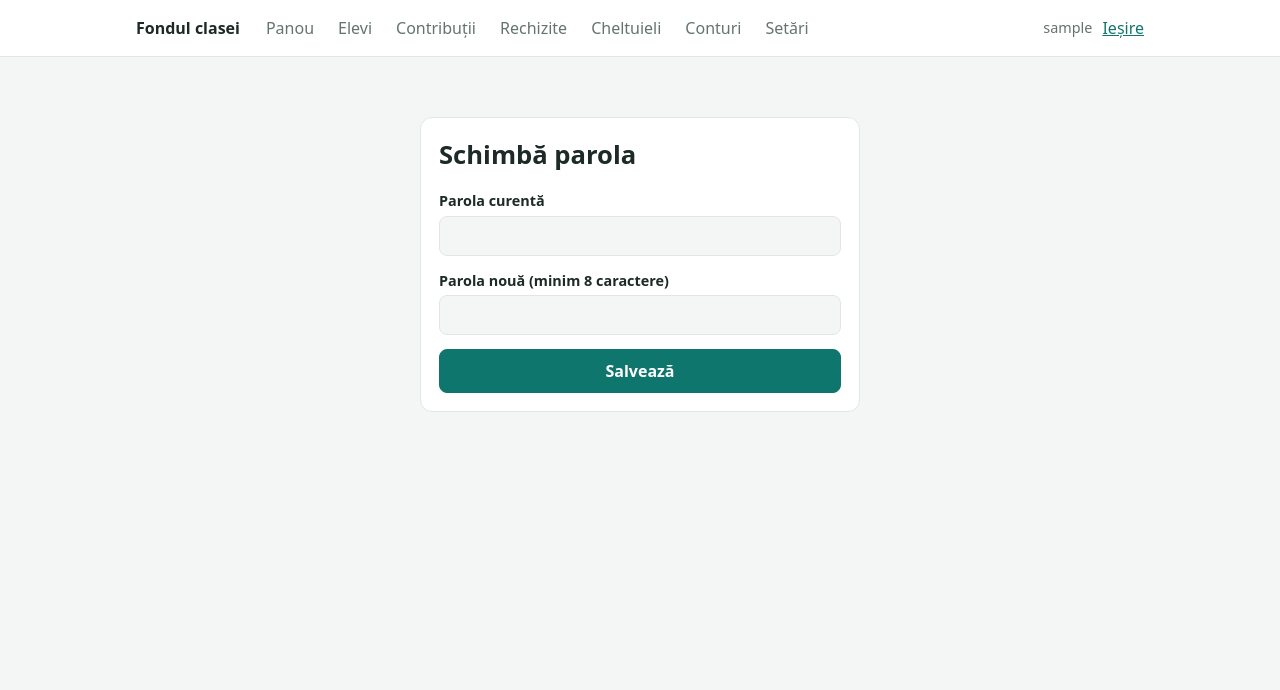
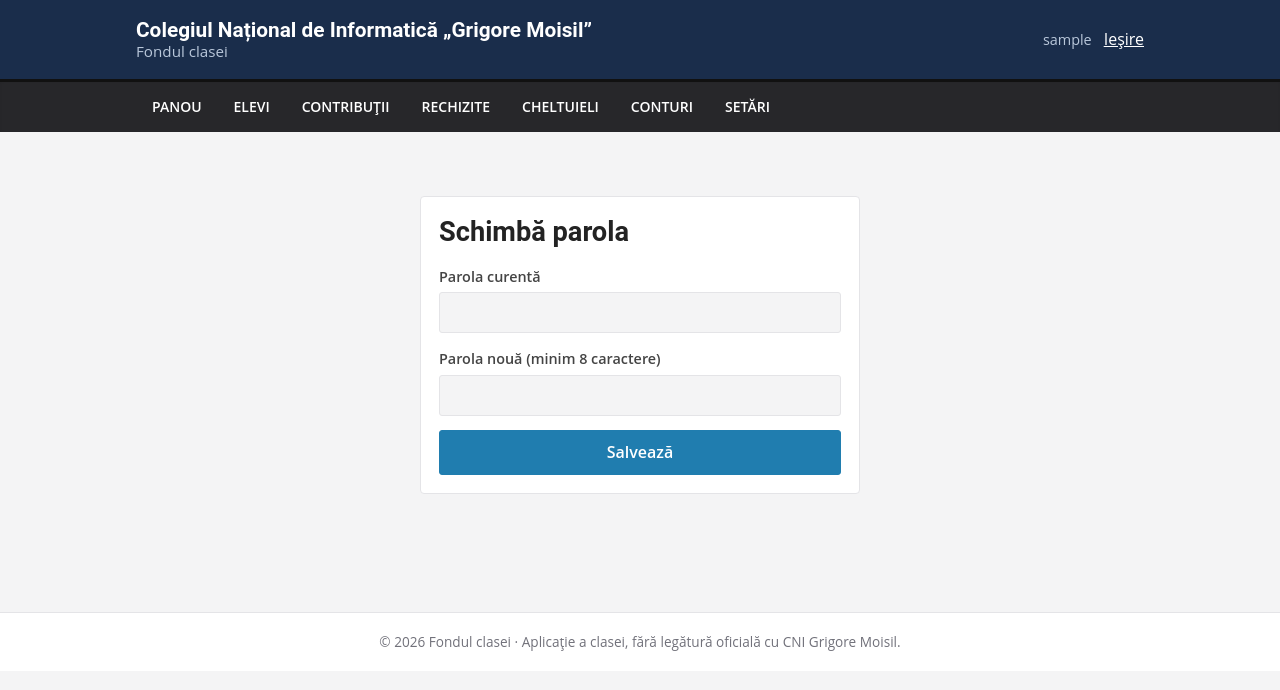
Before and after one commit to taka82/FondulClasei, a Flask app: page /account in a window 1280 px wide. Shown: the top 690 px of the page. Run offline with Flask 3, Linux system fonts and the light colour scheme; the visitor is signed in with stand-in values (Sample User, id 1); data comes from the database, SQL or seed files in the repository; data that the repository does not hold is empty; parts of the project's set-up code (start-up, migrations or seed data) failed here and were passed over.

Commit message:
Restilizare in stilul site-ului colegiului (moisilbrasov.ro)
- antet bleumarin cu numele colegiului, bara de meniu neagra cu linkuri majuscule
- accent albastru #207daf, Open Sans / Roboto (fara resurse externe), colturi plate
- sigla optionala din static/logo.png; subsol care precizeaza ca nu e site oficial
- meniu derulabil pe telefon; tema inchisa adaptata

Co-Authored-By: Claude Sonnet 5 <noreply@anthropic.com>

```diff
--- a/app.py
+++ b/app.py
@@ -160,6 +160,8 @@ def inject_globals():
         "user": g.get("user"),
         "is_admin": is_admin(),
         "class_name": db.get_setting("class_name", "Fondul clasei"),
+        "has_logo": (BASE_DIR / "static" / "logo.png").exists(),  # sigla optionala: pune fisierul static/logo.png
+        "year": date.today().year,
     }
 
 
--- a/static/style.css
+++ b/static/style.css
@@ -1,19 +1,27 @@
+/* Aspect inspirat de moisilbrasov.ro: antet bleumarin, bara de meniu inchisa la culoare, accent albastru,
+   Open Sans / Roboto, colturi putin rotunjite. Fara fonturi sau resurse de pe servere externe. */
 :root {
-  --bg: #f4f6f5;
+  --bg: #f4f4f5;
   --card: #ffffff;
-  --text: #1d2a27;
-  --muted: #64746f;
-  --line: #e1e7e4;
-  --accent: #0f766e;
+  --text: #444444;
+  --heading: #232323;
+  --muted: #71717a;
+  --line: #e4e4e7;
+  --accent: #207daf;
   --accent-text: #ffffff;
+  --navy: #1a2d4b;
+  --header-bg: #1a2d4b;
+  --header-muted: #b9c7da;
+  --nav-bg: #27272a;
+  --nav-active: #000000;
   --ok-bg: #dcf3e6; --ok: #146c3a;
   --warn-bg: #fdf0cf; --warn: #8a5a00;
   --bad-bg: #fbe0e0; --bad: #a12626;
 }
 @media (prefers-color-scheme: dark) {
   :root {
-    --bg: #111716; --card: #1a2321; --text: #e6eeeb; --muted: #93a6a0; --line: #2a3733;
-    --accent: #2bb3a5; --accent-text: #08201d;
+    --bg: #18181b; --card: #232326; --text: #d4d4d8; --heading: #f4f4f5; --muted: #a1a1aa; --line: #3f3f46;
+    --accent: #4aa3d4; --accent-text: #08202e; --navy: #223a5e; --header-bg: #142238; --nav-bg: #0f0f11; --nav-active: #2c2c33;
     --ok-bg: #163a27; --ok: #7ad9a0;
     --warn-bg: #3d3010; --warn: #f0c96a;
     --bad-bg: #421c1c; --bad: #f19a9a;
@@ -23,30 +31,43 @@
 * { box-sizing: border-box; }
 body {
   margin: 0; background: var(--bg); color: var(--text);
-  font: 16px/1.5 system-ui, -apple-system, "Segoe UI", Roboto, sans-serif;
+  font: 16px/1.6 "Open Sans", "Segoe UI", system-ui, -apple-system, Roboto, sans-serif;
 }
 .wrap { max-width: 1040px; margin: 0 auto; padding: 0 16px; }
-main.wrap { padding-top: 20px; padding-bottom: 48px; }
+main.wrap { padding-top: 24px; padding-bottom: 32px; min-height: 60vh; }
 a { color: var(--accent); }
-h1 { font-size: 1.6rem; margin: 0 0 16px; }
-h2 { font-size: 1.1rem; margin: 0 0 12px; }
+h1, h2, h3 { font-family: Roboto, "Segoe UI", system-ui, sans-serif; font-weight: 600; color: var(--heading); }
+h1 { font-size: 1.7rem; margin: 0 0 16px; line-height: 1.25; }
+h2 { font-size: 1.15rem; margin: 0 0 12px; }
 .muted { color: var(--muted); }
 .small { font-size: .85rem; }
 .crumb { margin: 0 0 4px; }
 
-/* bara de sus */
-.topbar { background: var(--card); border-bottom: 1px solid var(--line); position: sticky; top: 0; z-index: 5; }
-.topbar-inner { display: flex; align-items: center; gap: 16px; min-height: 56px; flex-wrap: wrap; padding-top: 6px; padding-bottom: 6px; }
-.brand { font-weight: 700; color: var(--text); text-decoration: none; }
-nav { display: flex; gap: 4px; flex-wrap: wrap; flex: 1; }
-nav a { padding: 6px 10px; border-radius: 8px; text-decoration: none; color: var(--muted); }
-nav a:hover { background: var(--bg); }
-nav a.on { background: var(--accent); color: var(--accent-text); }
-.logout { display: flex; align-items: center; gap: 10px; margin: 0; }
-.who { color: var(--muted); text-decoration: none; font-size: .9rem; }
+/* antet bleumarin, ca pe moisilbrasov.ro (sigla optionala: static/logo.png, alba, se potriveste pe fundal bleumarin) */
+.site-header { background: var(--header-bg); color: #fff; }
+.header-row { display: flex; align-items: center; justify-content: space-between; gap: 16px; padding-top: 18px; padding-bottom: 18px; }
+.brand { display: flex; align-items: center; gap: 16px; text-decoration: none; min-width: 0; }
+.brand-logo { height: 72px; width: auto; flex: none; }
+.brand-text { display: flex; flex-direction: column; line-height: 1.25; min-width: 0; }
+.school { font: 700 1.3rem Roboto, "Segoe UI", system-ui, sans-serif; color: #fff; }
+.sub { color: var(--header-muted); font-size: .95rem; }
+.logout { display: flex; align-items: center; gap: 12px; margin: 0; flex: none; }
+.who { color: var(--header-muted); text-decoration: none; font-size: .9rem; }
+.logout button.link { color: #fff; }
+
+/* bara de meniu: inchisa la culoare, linkuri majuscule, pagina activa pe fundal negru */
+.mainnav { background: var(--nav-bg); border-top: 3px solid #111; box-shadow: inset 0 0 2px rgba(0, 0, 0, .1); position: sticky; top: 0; z-index: 5; }
+.navlinks { display: flex; overflow-x: auto; white-space: nowrap; scrollbar-width: none; }
+.navlinks::-webkit-scrollbar { display: none; }
+.navlinks a { color: #fff; text-decoration: none; text-transform: uppercase; font-size: .875rem; font-weight: 600; padding: 14px 16px; }
+.navlinks a:hover { background: rgba(255, 255, 255, .1); }
+.navlinks a.on { background: var(--nav-active); }
+
+.site-footer { background: var(--card); border-top: 1px solid var(--line); color: var(--muted); font-size: .85rem; text-align: center; padding: 18px 0; }
+@media (max-width: 560px) { .school { font-size: 1rem; } .brand-logo { height: 48px; } .header-row { padding-top: 12px; padding-bottom: 12px; } }
 
 /* carduri */
-.card { background: var(--card); border: 1px solid var(--line); border-radius: 12px; padding: 18px; margin-bottom: 16px; }
+.card { background: var(--card); border: 1px solid var(--line); border-radius: 4px; padding: 18px; margin-bottom: 16px; }
 .narrow { max-width: 440px; margin: 40px auto; }
 .grid2 { display: grid; gap: 16px; grid-template-columns: 1fr 1fr; align-items: start; }
 .grid2.wide-first { grid-template-columns: 2fr 1fr; }
@@ -54,8 +75,8 @@ nav a.on { background: var(--accent); color: var(--accent-text); }
 
 /* statistici */
 .stats { display: grid; gap: 12px; grid-template-columns: repeat(4, 1fr); margin-bottom: 16px; }
-.stat { background: var(--card); border: 1px solid var(--line); border-radius: 12px; padding: 14px 16px; display: flex; flex-direction: column; }
-.stat.main { background: var(--accent); border-color: var(--accent); color: var(--accent-text); }
+.stat { background: var(--card); border: 1px solid var(--line); border-radius: 4px; padding: 14px 16px; display: flex; flex-direction: column; }
+.stat.main { background: var(--navy); border-color: var(--navy); color: #fff; }
 .stat .label { font-size: .85rem; opacity: .8; }
 .stat .value { font-size: 1.35rem; font-weight: 700; font-variant-numeric: tabular-nums; }
 .stat .value.neg { color: #ffd0d0; }
@@ -89,7 +110,7 @@ td.actions { text-align: right; white-space: nowrap; }
 .stack { display: grid; gap: 14px; }
 label { display: grid; gap: 4px; font-size: .9rem; font-weight: 600; }
 input, select, textarea {
-  font: inherit; padding: 8px 10px; border: 1px solid var(--line); border-radius: 8px;
+  font: inherit; padding: 8px 10px; border: 1px solid var(--line); border-radius: 3px;
   background: var(--bg); color: var(--text); width: 100%;
 }
 input:focus, select:focus, textarea:focus, button:focus-visible, a:focus-visible { outline: 2px solid var(--accent); outline-offset: 1px; }
@@ -102,7 +123,7 @@ input:focus, select:focus, textarea:focus, button:focus-visible, a:focus-visible
 
 .btn {
   display: inline-block; font: inherit; font-weight: 600; cursor: pointer; text-decoration: none; text-align: center;
-  padding: 9px 16px; border: 1px solid var(--accent); border-radius: 8px;
+  padding: 9px 16px; border: 1px solid var(--accent); border-radius: 3px;
   background: var(--accent); color: var(--accent-text);
 }
 .btn.small { padding: 5px 12px; font-size: .9rem; }
@@ -111,7 +132,7 @@ input:focus, select:focus, textarea:focus, button:focus-visible, a:focus-visible
 button.link { background: none; border: 0; padding: 0; font: inherit; color: var(--accent); cursor: pointer; text-decoration: underline; }
 button.link.danger { color: var(--bad); }
 
-.flash { padding: 10px 14px; border-radius: 8px; margin-bottom: 16px; font-weight: 500; }
+.flash { padding: 10px 14px; border-radius: 3px; margin-bottom: 16px; font-weight: 500; }
 .flash.ok { background: var(--ok-bg); color: var(--ok); }
 .flash.error { background: var(--bad-bg); color: var(--bad); }
 
@@ -128,7 +149,7 @@ details.card summary { cursor: pointer; }
 .tag { display: inline-block; font-size: .78rem; padding: 2px 10px; border-radius: 999px; background: var(--line); font-weight: 600; }
 .stepper { display: inline-flex; align-items: center; gap: 6px; }
 .stepper form { margin: 0; }
-.stepper button { width: 28px; height: 28px; border-radius: 6px; border: 1px solid var(--line); background: var(--card); color: var(--text); font: inherit; cursor: pointer; line-height: 1; }
+.stepper button { width: 28px; height: 28px; border-radius: 3px; border: 1px solid var(--line); background: var(--card); color: var(--text); font: inherit; cursor: pointer; line-height: 1; }
 .stepper button:hover { border-color: var(--accent); color: var(--accent); }
 .qty-num { min-width: 2.2ch; text-align: center; font-weight: 700; font-variant-numeric: tabular-nums; }
 tr.busy { opacity: .5; pointer-events: none; }
--- a/templates/base.html
+++ b/templates/base.html
@@ -3,15 +3,32 @@
 <head>
   <meta charset="utf-8">
   <meta name="viewport" content="width=device-width, initial-scale=1">
+  <meta name="theme-color" content="#1a2d4b">
   <title>{% block title %}{{ class_name }}{% endblock %} · {{ class_name }}</title>
   <link rel="stylesheet" href="{{ url_for('static', filename='style.css') }}">
 </head>
 <body>
+<header class="site-header">
+  <div class="wrap header-row">
+    <a class="brand" href="{{ url_for('dashboard') if user else url_for('login') }}">
+      {% if has_logo %}<img class="brand-logo" src="{{ url_for('static', filename='logo.png') }}" alt="">{% endif %}
+      <span class="brand-text">
+        <span class="school">Colegiul Național de Informatică „Grigore Moisil”</span>
+        <span class="sub">Fondul clasei{% if class_name != 'Fondul clasei' %} · {{ class_name }}{% endif %}</span>
+      </span>
+    </a>
     {% if user %}
-<header class="topbar">
-  <div class="wrap topbar-inner">
-    <a class="brand" href="{{ url_for('dashboard') }}">{{ class_name }}</a>
-    <nav>
+    <form method="post" action="{{ url_for('logout') }}" class="logout">
+      <input type="hidden" name="csrf" value="{{ csrf_token() }}">
+      <a href="{{ url_for('account') }}" class="who">{{ user['username'] }}</a>
+      <button class="link">Ieșire</button>
+    </form>
+    {% endif %}
+  </div>
+</header>
+{% if user %}
+<nav class="mainnav" aria-label="Meniu principal">
+  <div class="wrap navlinks">
     <a href="{{ url_for('dashboard') }}" {% if request.endpoint == 'dashboard' %}class="on"{% endif %}>Panou</a>
     {% if is_admin %}
       <a href="{{ url_for('students') }}" {% if request.endpoint and request.endpoint.startswith('student') %}class="on"{% endif %}>Elevi</a>
@@ -25,14 +42,8 @@
       <a href="{{ url_for('users') }}" {% if request.endpoint == 'users' %}class="on"{% endif %}>Conturi</a>
       <a href="{{ url_for('settings') }}" {% if request.endpoint == 'settings' %}class="on"{% endif %}>Setări</a>
     {% endif %}
+  </div>
 </nav>
-    <form method="post" action="{{ url_for('logout') }}" class="logout">
-      <input type="hidden" name="csrf" value="{{ csrf_token() }}">
-      <a href="{{ url_for('account') }}" class="who">{{ user['username'] }}</a>
-      <button class="link">Ieșire</button>
-    </form>
-  </div>
-</header>
 {% endif %}
 <main class="wrap">
   {% for category, message in get_flashed_messages(with_categories=true) %}
@@ -40,5 +51,8 @@
   {% endfor %}
   {% block content %}{% endblock %}
 </main>
+<footer class="site-footer">
+  <div class="wrap">© {{ year }} Fondul clasei · Aplicație a clasei, fără legătură oficială cu CNI Grigore Moisil.</div>
+</footer>
 </body>
 </html>
```
Also changed, not shown: README.md. Lines whose indentation alone changed are shown as unchanged.
